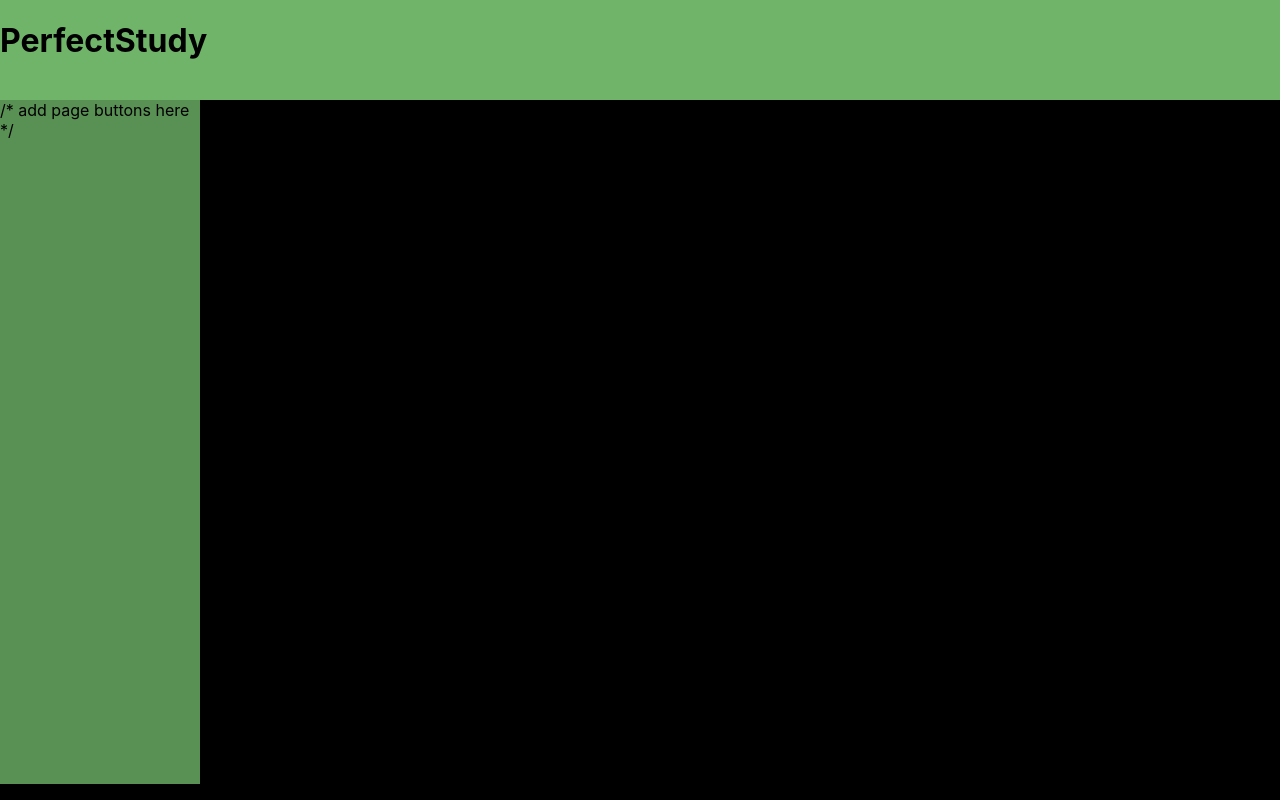
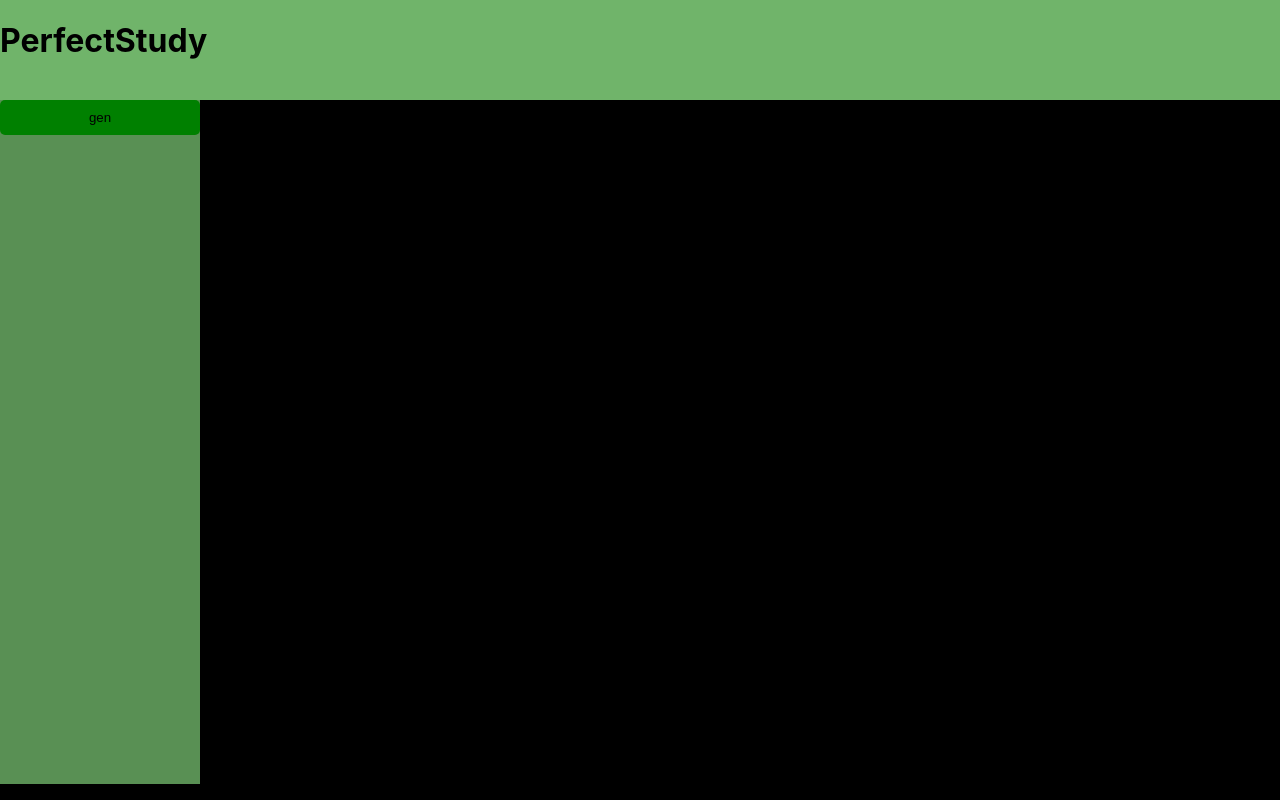
Before and after one commit to NahomWondimu/PerfectStudy, a React (Create React App) app in the folder frontend/: page / in a window 1280 px wide. Built offline with nearby package versions, Linux system fonts and the light colour scheme.

Commit message:
added navigation bar with working hyperlinks

```diff
--- a/frontend/src/pages/NavBar.js
+++ b/frontend/src/pages/NavBar.js
@@ -1,4 +1,5 @@
 import { useEffect, useState } from 'react';
+import PageButton from './PageButton';
 
 function NavBar(){
 
@@ -14,15 +15,16 @@
         width: '200px',   // CSS values
         height: height * .855,
         backgroundColor: 'rgba(112, 180, 106, 0.8)',
-        transition: 'width 0s ease'
+        transition: 'width 0s ease',
+        display: 'flex',
+        flexDirection: 'column',
+        justifyContent: 'flex-start'
     };
 
     return(
         <>
         <div style = {box2Style}>
-            /*
-            add page buttons here
-            */
+            <PageButton link='/gen' name='gen'></PageButton>
         </div>
         </>
     );
--- a/frontend/src/pages/PageButton.js
+++ b/frontend/src/pages/PageButton.js
@@ -1,21 +1,32 @@
 import PropTypes from 'prop-types'
+import { useNavigate } from 'react-router-dom';
 
 function PageButton(props){
+    const nav = useNavigate();
+
+    const handleClick = () => {
+        nav(props.link);
+    }
 
     const buttonStyle = {
-
+        backgroundColor: 'green',
+        color: 'black',
+        padding: '10px 20px',
+        borderRadius: '5px',
+        border: 'none',
+        cursor: 'pointer'
     };
 
     return(
         <>
-        <div>
-        <a href={props.link}>{props.name}</a>
-        </div>
+        <button style = {buttonStyle} onClick={handleClick}>
+            {props.name}
+        </button>
         </>
     );
 }
 
-PageButton.PropTypes = {
+PageButton.propTypes = {
     link: PropTypes.string,
     name: PropTypes.string
 }
```
